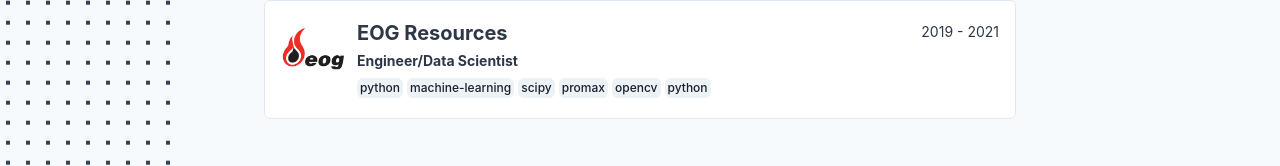
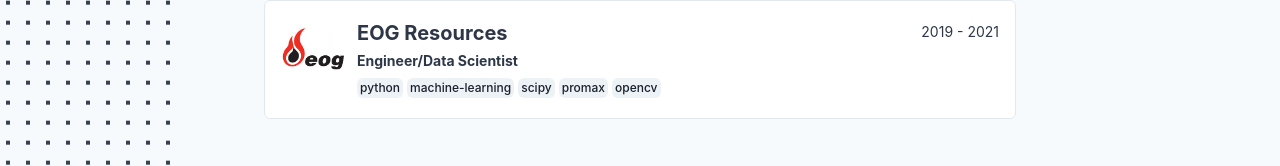
Before and after one commit to 0xdubs/portfolio, a Next.js app: page /about in a window 1280 px wide. Shown: the part 447-613 px from the top of the page. Built offline with nearby package versions, Linux system fonts and the light colour scheme.

Commit message:
removed duplicate

```diff
--- a/data/data.ts
+++ b/data/data.ts
@@ -21,7 +21,7 @@ export const companies = [
     title: 'EOG Resources',
     alt: 'EOG image',
     role: 'Engineer/Data Scientist',
-    skills: ['python','machine-learning', 'scipy','promax', 'opencv', 'python'],
+    skills: ['python','machine-learning', 'scipy','promax', 'opencv'],
     period: '2019 - 2021',
     logo: '/assets/images/logos/eog.png',
     url:'https://www.eogresources.com'
```
